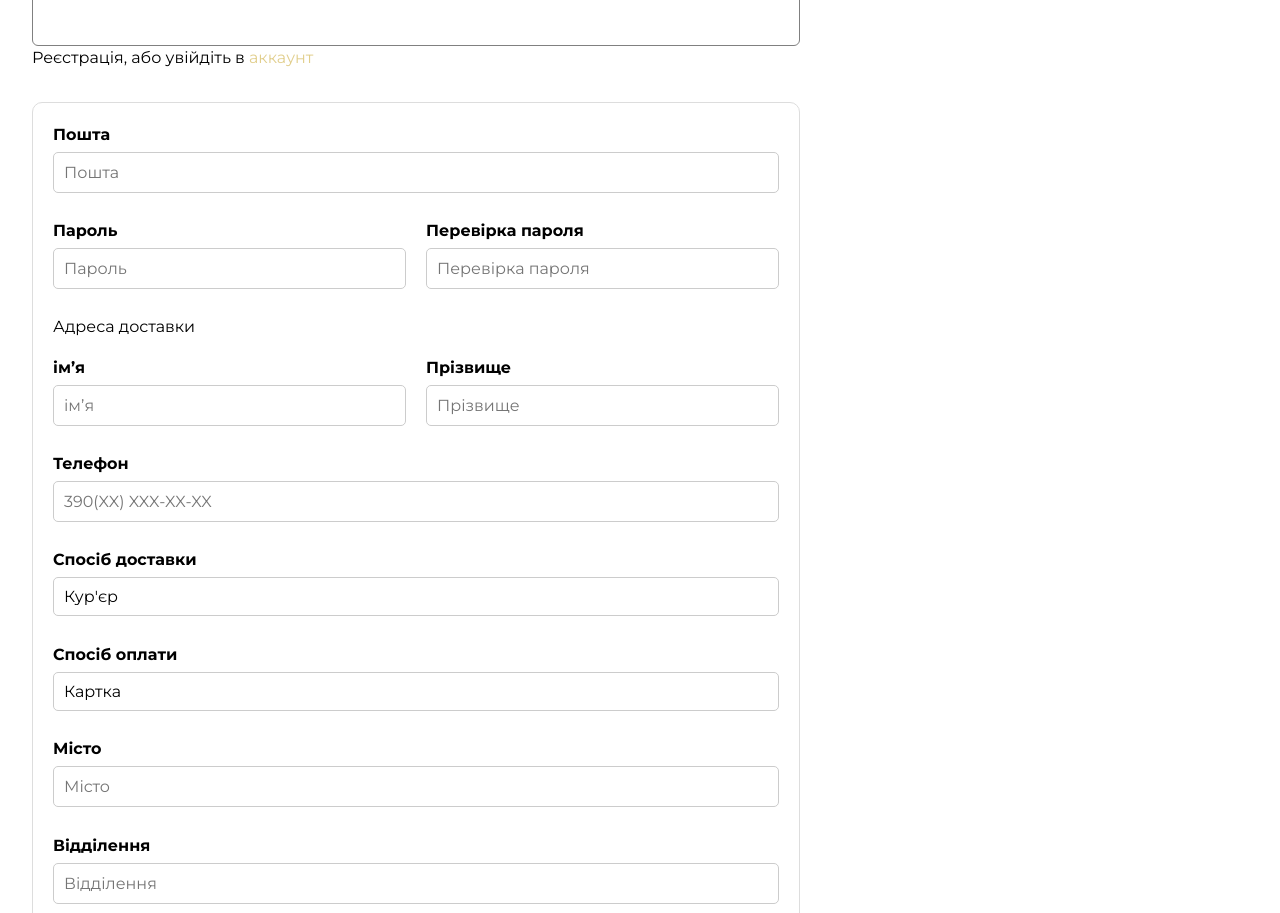
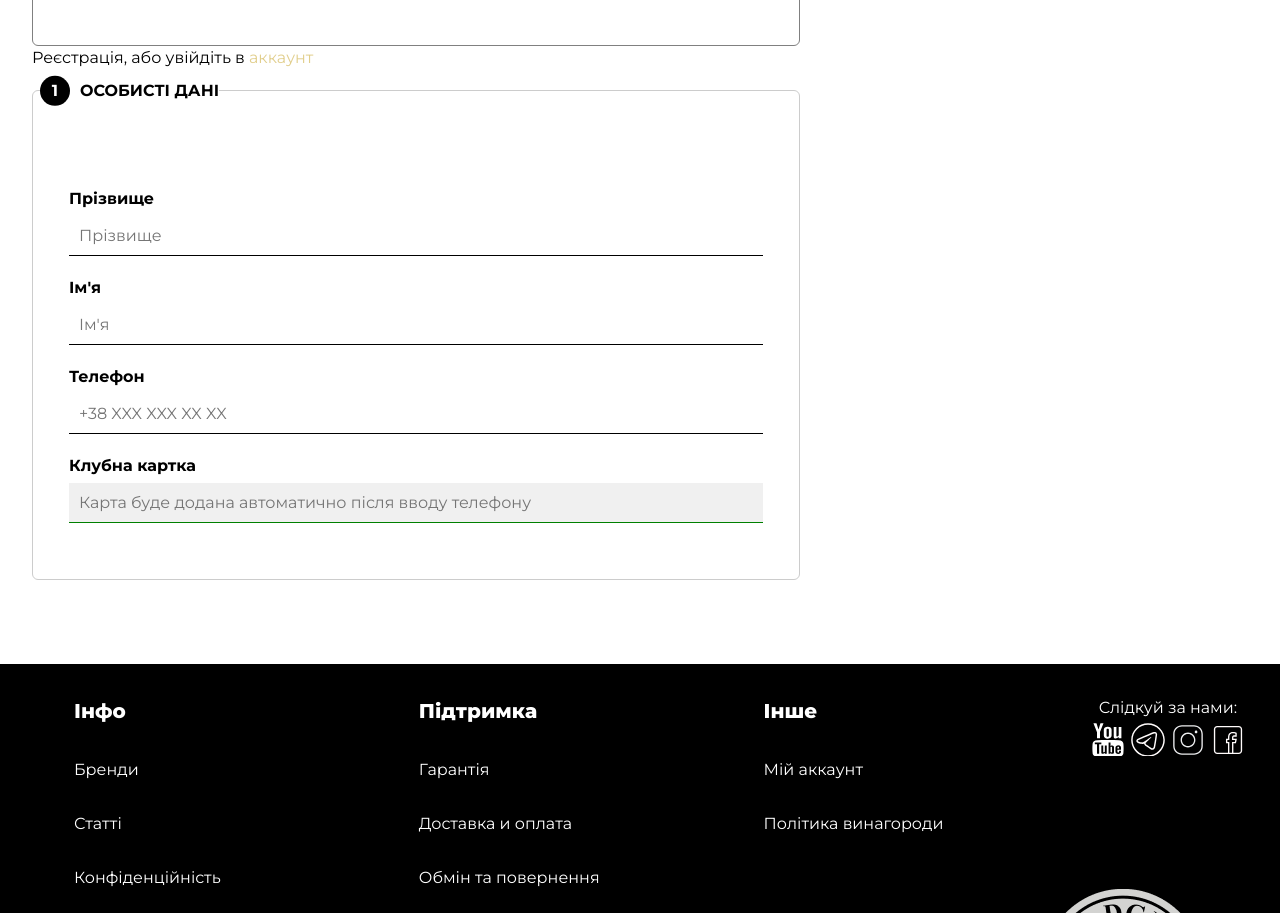
Before and after one commit to Bonex1s/theGadgetSite, a website with bundled scripts: page pages/order.html in a window 1280 px wide. Shown: the part 631-1544 px from the top of the page. Built offline with nearby package versions, Linux system fonts and the light colour scheme.

Commit message:
order rigth-side

```diff
--- a/css/order.css
+++ b/css/order.css
@@ -539,20 +539,51 @@ body.cart-open {
 }
 /* FORM SECTION ========================== */
 
-.checkout-form {
-  max-width: 100%;
+/* Общие стили для формы */
+.form-section-info {
+  border: 1px solid #ccc;
   padding: 20px;
-  border: 1px solid #ddd;
-  border-radius: 10px;
-  margin-top: 2em;
+  margin: 20px 0;
+  position: relative;
+  border-radius: var(--border-radius);
+}
+.form-container {
+  padding: 1em;
 }
 
-.checkout-form h2 {
-  font-size: 1em;
-  margin-bottom: 10px;
-  grid-column: span 2;
+/* Стили для заголовка секции */
+.section-header {
+  align-items: center;
+  margin-bottom: 20px;
+  position: relative;
+  padding-bottom: 10px;
+  transform: translate(-13px, -88%);
+  display: inline-flex;
+  background-color: white;
 }
 
+/* Стили для номера в кружке */
+.section-number {
+  width: 30px;
+  height: 30px;
+  background-color: black;
+  color: white;
+  border-radius: 50%;
+  display: flex;
+  align-items: center;
+  justify-content: center;
+  font-weight: bold;
+  margin-right: 10px;
+  font-size: 16px;
+}
+
+.section-header h2 {
+  font-size: 16px;
+  font-weight: bold;
+  margin: 0;
+}
+
+/* Стили для групп элементов формы */
 .form-group {
   margin-bottom: 20px;
 }
@@ -563,61 +594,19 @@ body.cart-open {
   margin-bottom: 5px;
 }
 
-.form-group input,
-.form-group select,
-.form-group textarea {
+.form-group input {
   width: 100%;
   padding: 10px;
-  border: 1px solid #ccc;
-  border-radius: 5px;
+  border: none;
+  border-bottom: 1px solid #000;
   font-size: 16px;
-}
-
-.form-group select {
-  appearance: none;
-  cursor: pointer;
-}
-
-.form-group input:focus,
-.form-group select:focus,
-.form-group textarea:focus {
-  border-color: #007bff;
   outline: none;
 }
 
-textarea {
-  height: 100px;
-  resize: vertical;
-}
-
-@media (min-width: 768px) {
-  .checkout-form {
-    display: grid;
-    grid-template-columns: repeat(2, 1fr);
-    gap: 20px;
-    row-gap: 0.4em;
-  }
-
-  .form-group {
-    display: flex;
-    flex-direction: column;
-  }
-
-  .form-group input,
-  .form-group select,
-  .form-group textarea {
-    width: 100%;
-  }
-
-  .form-group:nth-child(1),
-  .form-group:nth-child(7),
-  .form-group:nth-child(8),
-  .form-group:nth-child(9),
-  .form-group:nth-child(10),
-  .form-group:nth-child(11),
-  .form-group:nth-child(12) {
-    grid-column: span 2;
-  }
+.form-group input:disabled {
+  color: green;
+  background-color: #f0f0f0;
+  border-bottom: 1px solid green;
 }
 
 /* FOOOOTER */
--- a/pages/order.html
+++ b/pages/order.html
@@ -163,7 +163,7 @@
           </div>
         </div>
         <p>Реєстрація, або увійдіть в <span> аккаунт</span></p>
-        <div class="form-main-section">
+        <!-- <div class="form-main-section">
           <form class="checkout-form">
             <div class="form-group">
               <label for="email">Пошта</label>
@@ -235,6 +235,40 @@
               ></textarea>
             </div>
           </form>
+        </div> -->
+        <div class="form-section-info">
+          <div class="section-header">
+            <div class="section-number">1</div>
+            <h2>ОСОБИСТІ ДАНІ</h2>
+          </div>
+          <div class="form-container">
+            <form>
+              <div class="form-group">
+                <label for="surname">Прізвище</label>
+                <input type="text" id="surname" placeholder="Прізвище" />
+              </div>
+
+              <div class="form-group">
+                <label for="name">Ім'я</label>
+                <input type="text" id="name" placeholder="Ім'я" />
+              </div>
+
+              <div class="form-group">
+                <label for="phone">Телефон</label>
+                <input type="tel" id="phone" placeholder="+38 XXX XXX XX XX" />
+              </div>
+
+              <div class="form-group">
+                <label for="club-card">Клубна картка</label>
+                <input
+                  type="text"
+                  id="club-card"
+                  disabled
+                  placeholder="Карта буде додана автоматично після вводу телефону"
+                />
+              </div>
+            </form>
+          </div>
         </div>
       </div>
       <div class="right-section">
```
